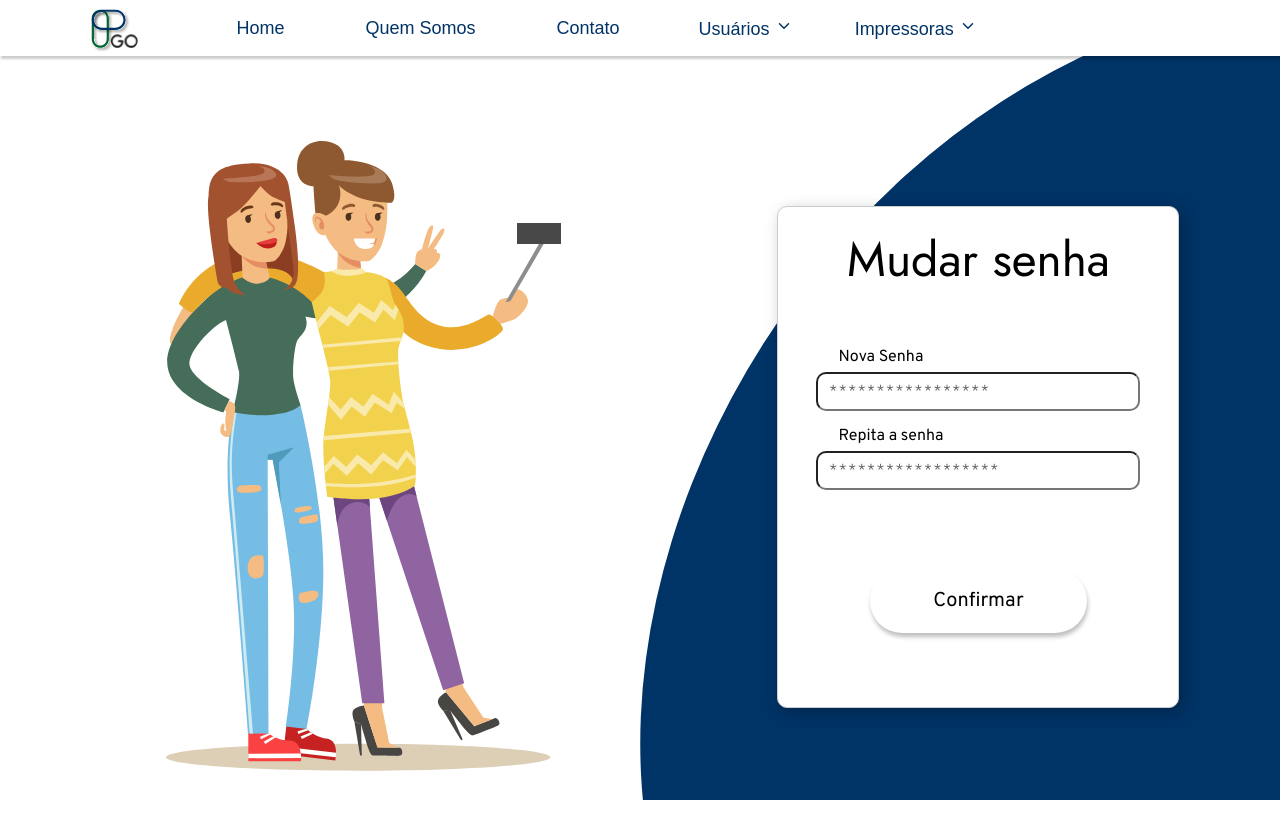
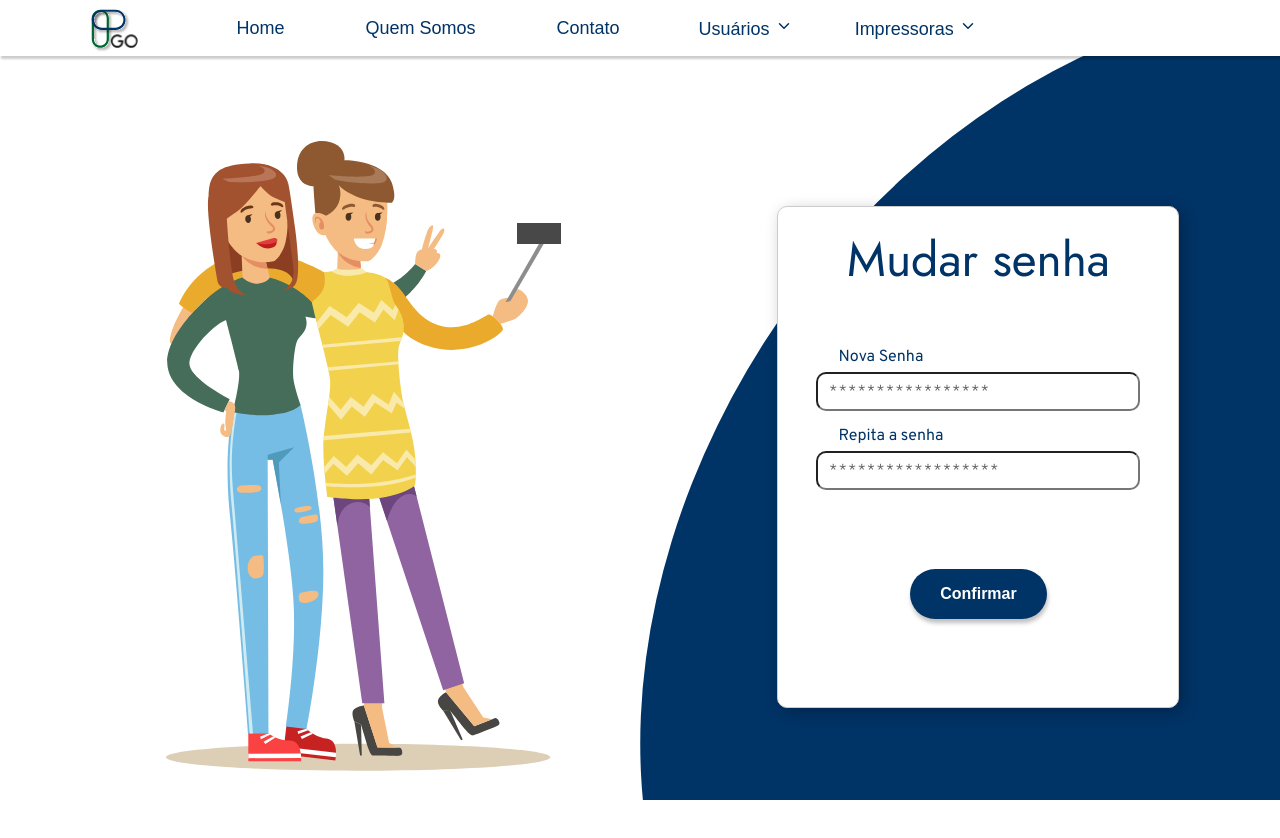
Before and after one commit to fga-eps-mds/2023.2-PrintGo-FrontEnd, a React (Create React App) app: page /mudarsenha in a window 1280 px wide. Shown: the top 838 px of the page. Built offline with nearby package versions, Linux system fonts and the light colour scheme; no server answers.

Commit message:
:bug:(#191): Arrumando página de mudar senha

```diff
--- a/src/pages/ChangePassword.js
+++ b/src/pages/ChangePassword.js
@@ -58,14 +58,14 @@ export default function ChangePassword() {
     <>
       <Navbar />
       <div className="change-password-container">
-        <div className="image-container">
+        <div className="change-password-image-container">
           <img src={ChangePasswordPeople} alt="Pessoas" />
         </div>
-        <div className="form-container">
-          <form className="form" onSubmit={handleSubmit}>
-            <div className="input-container">
-              <div className="form-title">Mudar senha</div>
-              <div className="form-group">
+        <div className="change-password-form-container">
+          <form className="change-password-form" onSubmit={handleSubmit}>
+            <div className="change-password-input-container">
+              <div className="change-password-form-title">Mudar senha</div>
+              <div className="change-password-form-group">
                 <div className="input-form-container">
                   <label className="label-change-password">Nova Senha</label>
                   <input
@@ -91,9 +91,8 @@ export default function ChangePassword() {
                   />
                 </div>
               </div>
-              <div className="button-container">
+              <div className="change-password-button-container">
                 <button
-                  className="button"
                   type="submit"
                 >
                   Confirmar
--- a/src/style/pages/changePassword.css
+++ b/src/style/pages/changePassword.css
@@ -5,7 +5,7 @@
     height: 100vh;
 }
 
-.image-container {
+.change-password-image-container {
   height: inherit;
   width: 395vw;
 
@@ -14,7 +14,8 @@
   justify-content: center;
 }
 
-.form-title {
+.change-password-form-title {
+  color:#003366;
   font-style:bold;
   font-family: 'Jost', sans-serif;
   font-size: 48px;
@@ -22,7 +23,8 @@
   width: 400px;
 }
 
-.form-container {
+.change-password-form-container {
+  color:#003366;
   position: relative;
   display: flex;
   flex-direction: column;
@@ -47,12 +49,12 @@
   height: 150vh;
 }
 
-.form{
+.change-password-form{
   width: 428px;
   height: 536px;
   margin-left: 50px;
 }
-.input-container {
+.change-password-input-container {
   position: absolute;
   z-index: 2;
   display: flex;
@@ -69,12 +71,12 @@
   box-shadow: 4px 4px 15px 0px rgba(0, 0, 0, 0.25);
 }
 
-.form-group {
+.change-password-form-group {
   width: 400px;
   height: 200px;
 }
 
-.button-container{
+.change-password-button-container{
 
   width: 400px;
   height: 50px;
@@ -82,6 +84,22 @@
   display: flex;
   justify-content: center;
   margin-bottom: 70px;
+}
+
+.change-password-button-container button{
+  border: none;
+  padding: 10px 30px;
+  border-radius: 50px;
+  cursor: pointer;
+  font-size: 16px;
+  font-weight: bold;
+  background-color: #003366;
+  color: #fff;
+  box-shadow: 1px 4px 4px 0px rgba(0, 0, 0, 0.25);
+}
+
+.change-password-button-container:hover{
+  filter: brightness(85%);
 }
 
 
```
